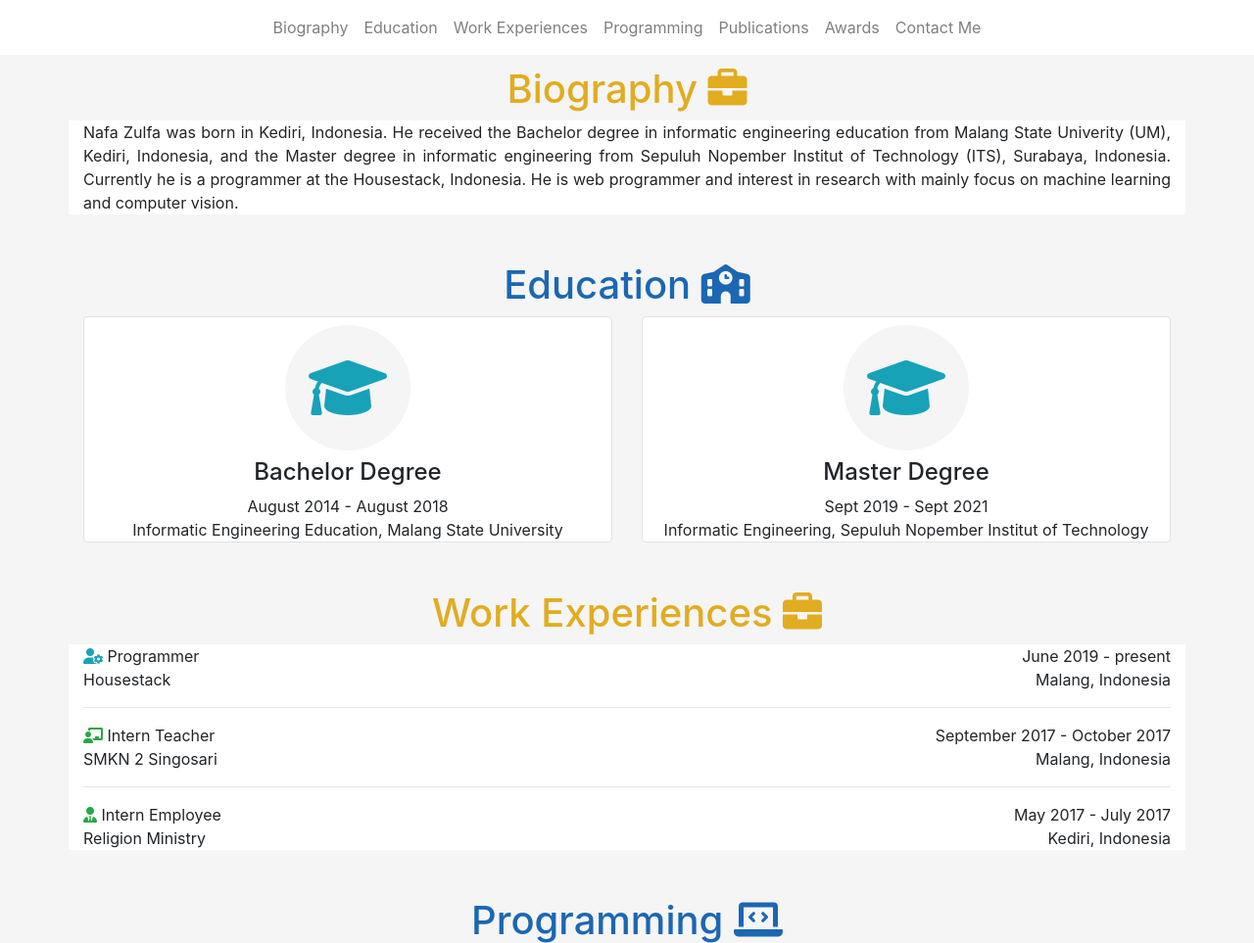
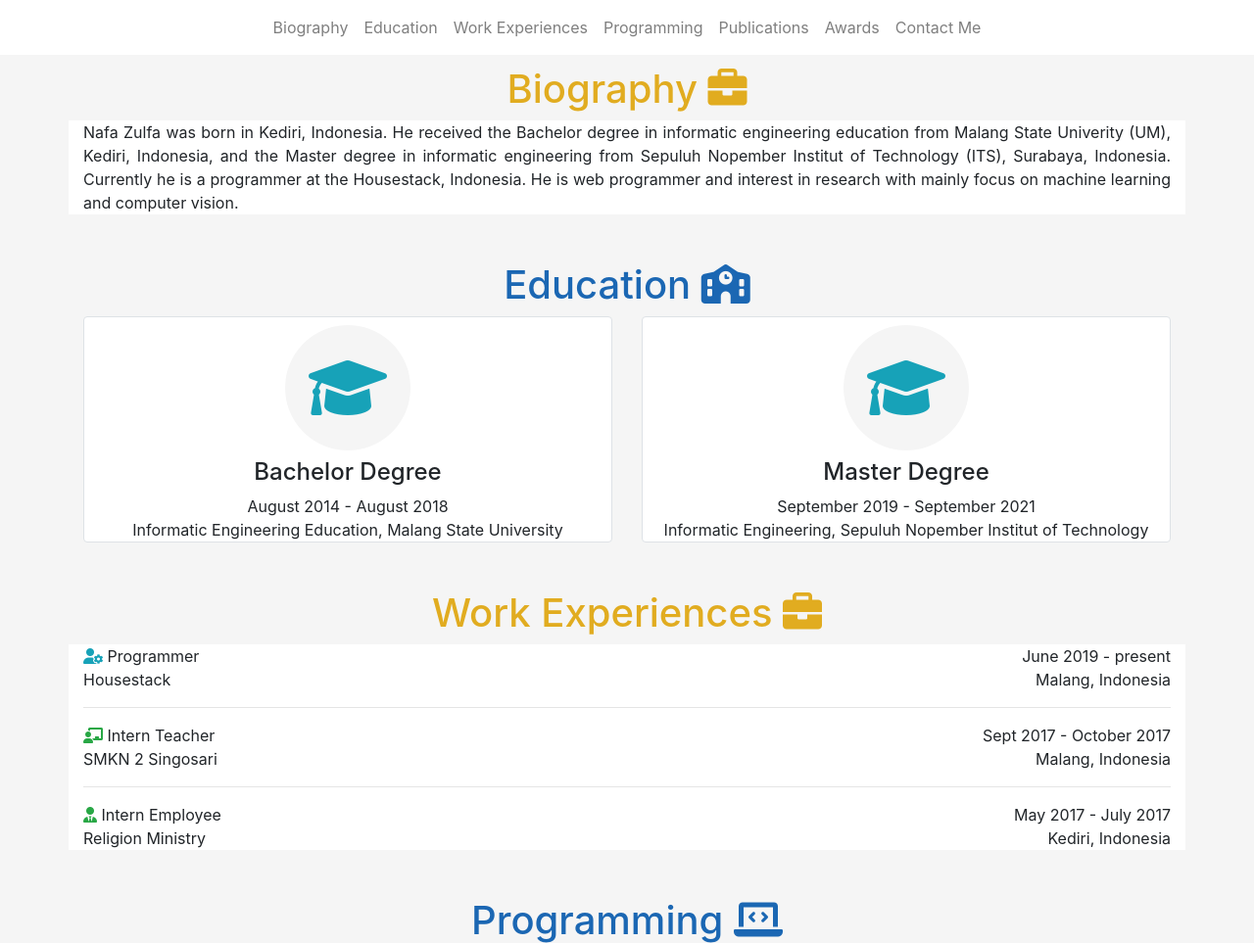
Before and after one commit to naffzzz/naffzzz.github.io, a PHP site: page / in a window 1280 px wide. Shown: the top 963 px of the page at 98% size. Run offline with PHP 8.4, Linux system fonts and the light colour scheme; some libraries are stand-ins or nearby versions.

Commit message:
perubahan lagi

```diff
--- a/index.php
+++ b/index.php
@@ -86,7 +86,7 @@
               </span>
             </div>
             <h4>Master Degree</h4>
-            Sept 2019 - Sept 2021<br>
+            September 2019 - September 2021<br>
             Informatic Engineering, Sepuluh Nopember Institut of Technology
           </div>
         </div>
@@ -117,7 +117,7 @@
               <span><i class="fa-solid fa-chalkboard-user text-success"></i> Intern Teacher</span>
             </div>
             <div>
-              <span>September 2017 - October 2017</span>
+              <span>Sept 2017 - October 2017</span>
             </div>
           </div>
           <div class="d-flex justify-content-between">
```
